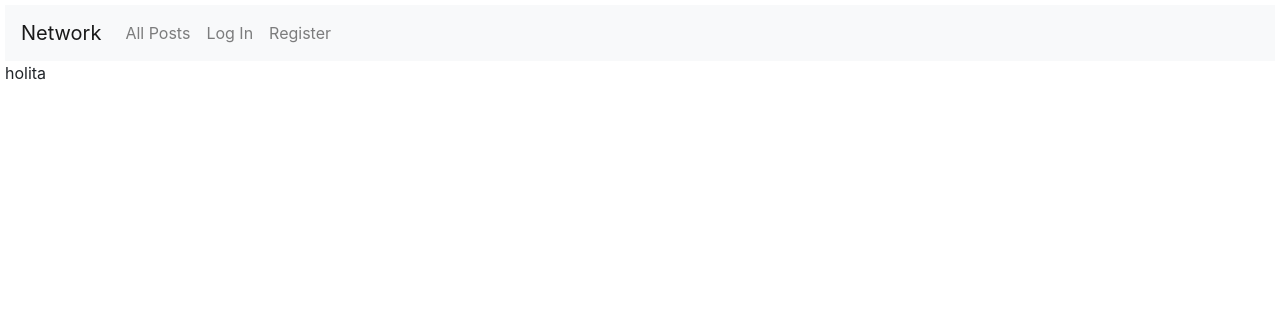
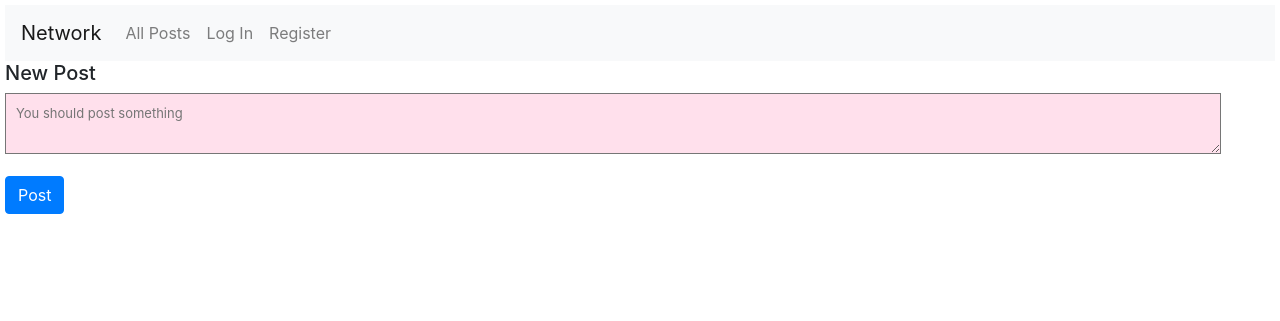
Before and after one commit to judithmarg/network, a Django app: page / in a window 1280 px wide. Shown: the top 321 px of the page. Run offline with Django 3.2, Linux system fonts and the light colour scheme; some libraries are stand-ins or nearby versions.

Commit message:
add some functions of posting - remind

```diff
--- a/network/static/network/styles.css
+++ b/network/static/network/styles.css
@@ -1,7 +1,16 @@
 :root {
     margin: 5px;
+    font-family: 'Trebuchet MS', 'Lucida Sans Unicode', 'Lucida Grande', 'Lucida Sans', Arial, sans-serif;
 }
 
 .navbar {
     background-color: aqua;
 }
+
+.textareaStyle{
+    background-color: rgb(255, 224, 236);
+    width: 95vw;
+    font-size: small;
+    padding: 10px;
+
+}
--- a/network/templates/network/index.html
+++ b/network/templates/network/index.html
@@ -1,5 +1,14 @@
 {% extends "network/layout.html" %}
 
 {% block body %}
-    holita
+    <div>
+        <form action="{% url 'posting' %}" method="post">
+            {% csrf_token %}
+            <div class="form-group">
+                <h5>New Post</h5>
+                <textarea name="post" placeholder="You should post something" class="textareaStyle"></textarea>
+            </div>
+            <input type="submit" class="btn btn-primary" value="Post">
+        </form>
+    </div>
 {% endblock %}
--- a/network/urls.py
+++ b/network/urls.py
@@ -7,5 +7,6 @@ urlpatterns = [
     path("", views.index, name="index"),
     path("login", views.login_view, name="login"),
     path("logout", views.logout_view, name="logout"),
-    path("register", views.register, name="register")
+    path("register", views.register, name="register"),
+    path("posting", views.posting, name="posting")
 ]
--- a/network/views.py
+++ b/network/views.py
@@ -61,3 +61,17 @@ def register(request):
         return HttpResponseRedirect(reverse("index"))
     else:
         return render(request, "network/register.html")
+
+def posting(request):
+    if request.method == 'POST':
+        newPost = request.POST["post"]
+        if newPost is not "":
+            postDatabase(newPost)
+            return HttpResponseRedirect(reverse("index"))
+        else:
+            return HttpResponseRedirect(reverse("index"))
+    else:
+        return render(request, "network/register.html")
+
+def postDatabase(newpost):
+    return print(1+1)
```
